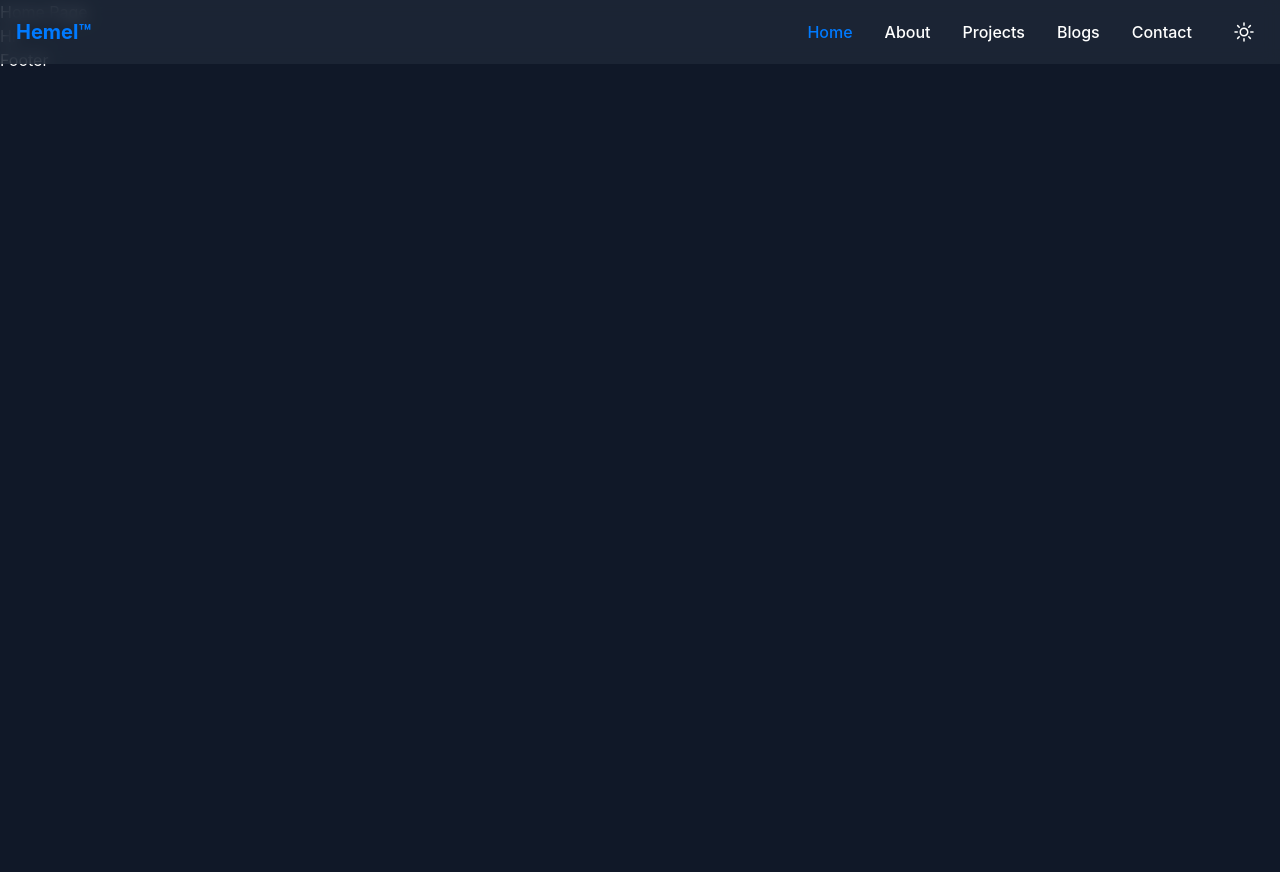
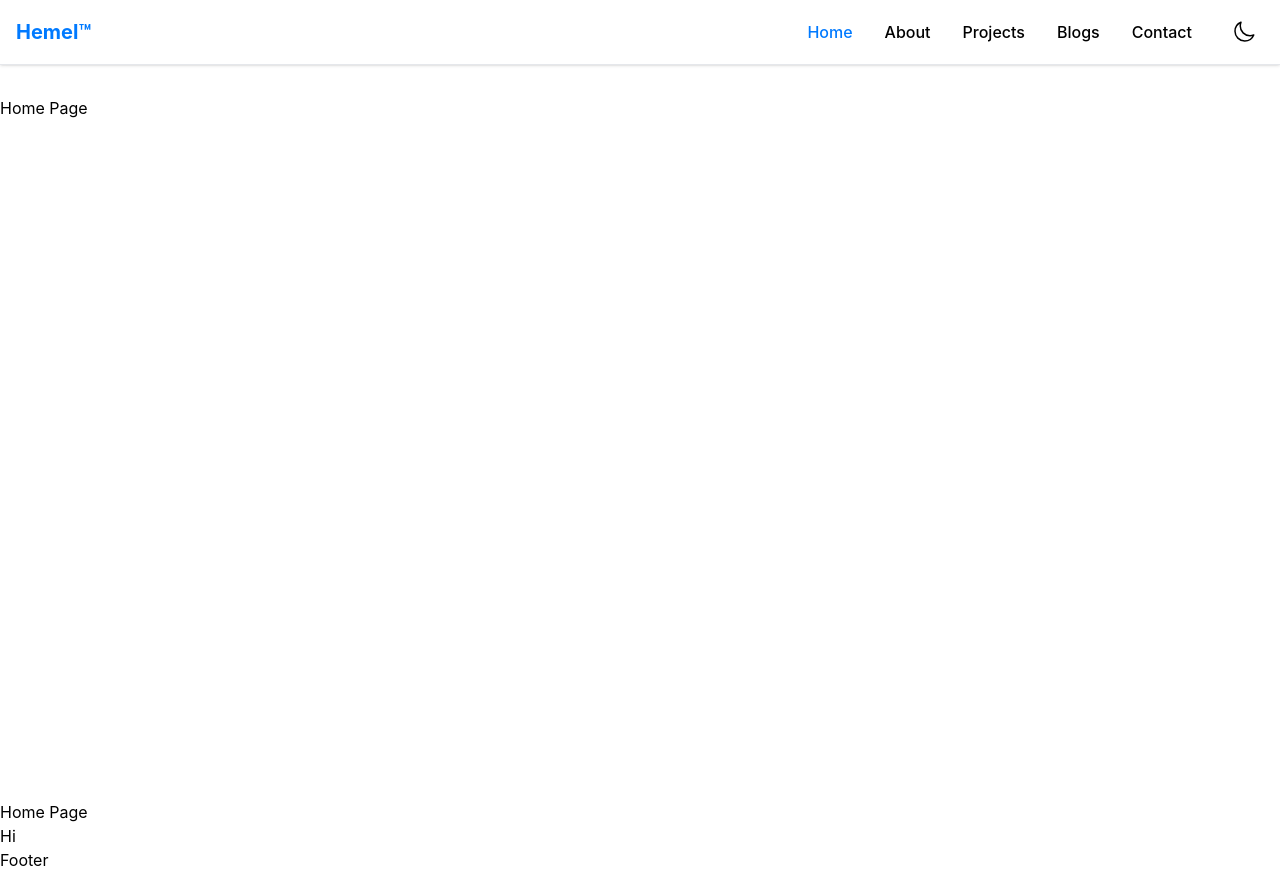
Before and after one commit to Habib-Un-Hemel/portfolio_dev, a Next.js app: page / in a window 1280 px wide. Before the commit the page ends 800 px from the top, so only its background shows below. Built offline with nearby package versions, Linux system fonts and the light colour scheme.

Commit message:
Done with the Dark and Light Mode

```diff
--- a/src/app/components/Navbar.tsx
+++ b/src/app/components/Navbar.tsx
@@ -9,9 +9,13 @@ import {
   XMarkIcon,
   Bars3Icon,
 } from "@heroicons/react/24/outline";
+import { useTheme } from "../context/ThemeContext";
+
 
 const Navbar = () => {
-  const theme = "dark"; // Replace with your theme logic
+//   const theme = "dark"; // Replace with your theme logic
+const { theme, toggleTheme } = useTheme();
+
   const [isMobileMenuOpen, setIsMobileMenuOpen] = useState<boolean>(false);
   const pathname = usePathname();
   const toggleMobileMenu = () => {
@@ -27,7 +31,7 @@ const Navbar = () => {
   ];
 
   return (
-    <nav className="fixed w-full bg-dark/80 backdrop-blur-sm z-50">
+    <nav className="fixed w-full bg-white/80  dark:bg-dark/80 backdrop-blur-sm z-50 border-b border-gray-200 dark:border-gray-700 shadow-sm transition-colors">
       <div className="container max-w-7xl mx-auto px-4">
         {/* For Desktop menu items  */}
 
@@ -53,8 +57,8 @@ const Navbar = () => {
               );
             })}
             <button
-              className="p-2 rounded-lg hover:bg-gray-100 text-white hover:text-primary transition-colors cursor-pointer"
-              onClick={toggleMobileMenu}
+              className="p-2 rounded-lg hover:bg-gray-100  dark:text-white dark:hover:bg-gray-800 hover:text-primary transition-colors cursor-pointer"
+              onClick={toggleTheme}
             >
               {theme === "dark" ? (
                 <SunIcon className="w-6 h-6" />
@@ -99,7 +103,7 @@ const Navbar = () => {
               <div>
                 <button
                   className="flex items-center py-2 rounded-lg hover:text-primary transition-colors"
-                  onClick={toggleMobileMenu}
+                  onClick={toggleTheme}
                 >
                   {theme === "dark" ? (
                     <>
--- /dev/null
+++ b/src/app/context/ThemeContext.tsx
@@ -0,0 +1,64 @@
+"use client"; // This is a client component but by default it is a server component in Next.js
+import React, { createContext, useState, useEffect, useContext } from "react";
+
+type Theme = "light" | "dark";
+
+interface ThemeContextType {
+  theme: Theme;
+  toggleTheme: () => void;
+  setTheme: (theme: Theme) => void;
+}
+
+const ThemeContext = createContext<ThemeContextType | undefined>(undefined);
+
+export const ThemeProvider = ({ children }: { children: React.ReactNode }) => {
+  const [theme, setThemeState] = useState<Theme>("light");
+  const [mounted, setMounted] = useState(false);
+
+  // Update the theme based on local storage
+  const setTheme = (newTheme: Theme) => {
+    setThemeState(newTheme);
+    localStorage.setItem("theme", newTheme);
+    document.documentElement.classList.toggle("dark", newTheme === "dark");
+  };
+
+  // Toggle the theme
+  const toggleTheme = () => {
+    setTheme(theme === "light" ? "dark" : "light");
+  };
+
+  // Initialize the theme based on local storage
+  useEffect(() => {
+    const savedTheme = localStorage.getItem("theme") as Theme | null;
+    const systemTheme = window.matchMedia("(prefers-color-scheme: dark)")
+      .matches
+      ? "dark"
+      : "light";
+    const initialTheme = savedTheme || systemTheme;
+    setThemeState(initialTheme);
+
+    document.documentElement.classList.toggle("dark", initialTheme === "dark");
+    setMounted(true);
+  }, []);
+
+  // Prevent flash of wrong theme
+  if (!mounted) {
+    return null;
+  }
+
+  return (
+    <ThemeContext.Provider value={{ theme, setTheme, toggleTheme }}>
+      {children}
+    </ThemeContext.Provider>
+  );
+};
+
+// Use the custom hook to access the theme context
+export function useTheme() {
+  const context = useContext(ThemeContext);
+
+  if (context === undefined) {
+    throw new Error("useTheme must be used within a ThemeProvider");
+  }
+  return context;
+}
--- a/src/app/layout.tsx
+++ b/src/app/layout.tsx
@@ -2,6 +2,7 @@ import type { Metadata } from "next";
 import { Geist, Geist_Mono } from "next/font/google";
 import "./globals.css";
 import Navbar from "./components/Navbar";
+import { ThemeProvider } from "./context/ThemeContext";
 
 const geistSans = Geist({
   variable: "--font-geist-sans",
@@ -26,12 +27,15 @@ export default function RootLayout({
   return (
     <html lang="en">
       <body
-        className={`${geistSans.variable} ${geistMono.variable} antialiased bg-gray-900 text-white`}
+        className={`${geistSans.variable} ${geistMono.variable} antialiased bg-white transition-colors dark:bg-gray-900 dark:text-white`}
       >
-        <Navbar />
-        {children}
-        <div>Hi</div>
-        <div>Footer</div>
+        <ThemeProvider>
+          <Navbar />
+          <main className="min-h-screen pt-24">{children}</main>
+          {children}
+          <div>Hi</div>
+          <div>Footer</div>
+        </ThemeProvider>
       </body>
     </html>
   );
```
